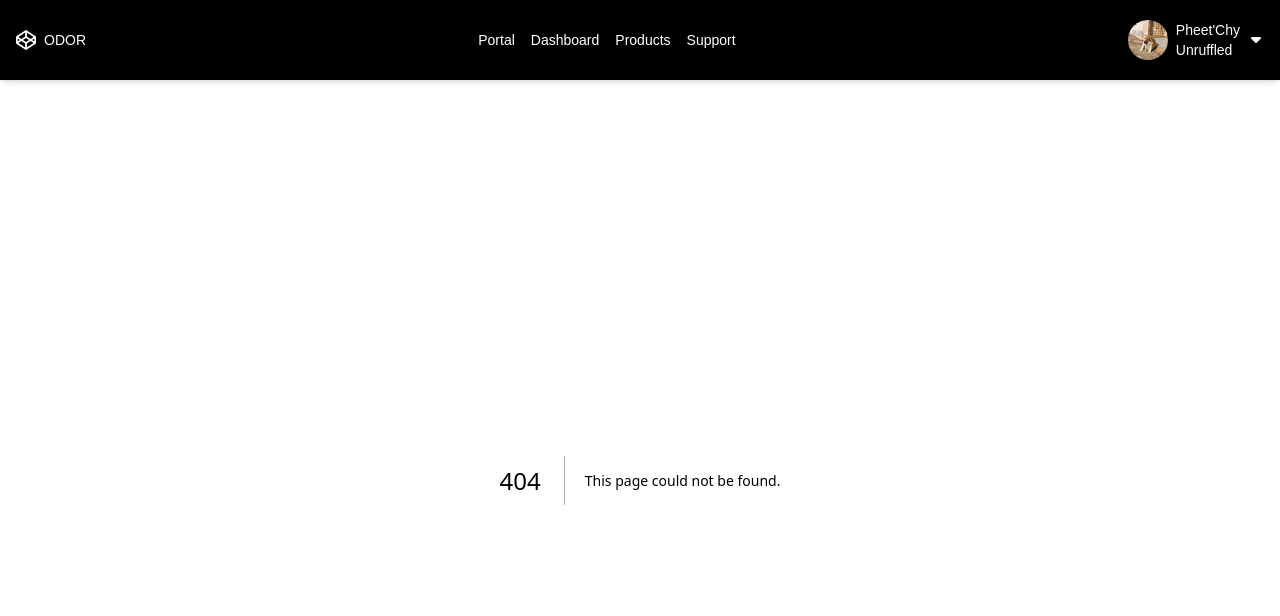
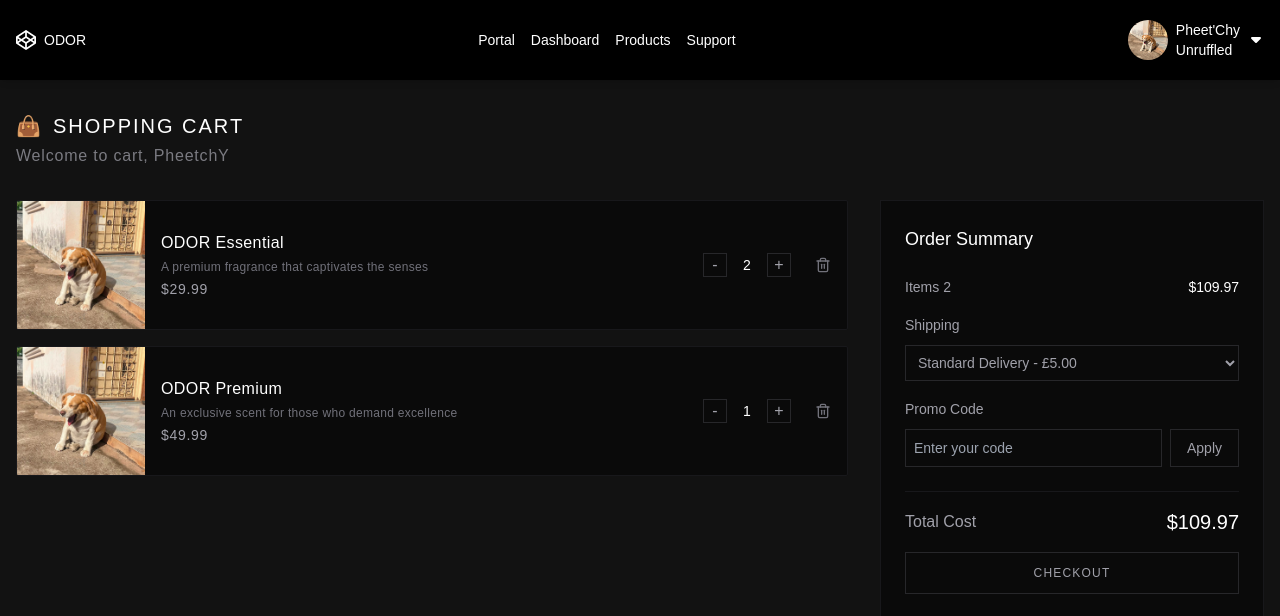
Before and after one commit to Pheethy/pheetlobster, a Next.js app: page /shoppingcart in a window 1280 px wide. Before the commit this address had no page. Shown: the top 616 px of the page. Built offline with nearby package versions, Linux system fonts and the light colour scheme; a web font is replaced by a local one.

Commit message:
Add 🍫Shopping Cart Component

```diff
--- a/src/app/products/page.tsx
+++ b/src/app/products/page.tsx
@@ -23,7 +23,7 @@ export default function Products() {
   return (
     <div className="min-h-screen bg-surface">
       <div className="container flex flex-col justify-between items-center mx-auto px-4 py-4 min-h-screen">
-        <div className="mb-8">
+        {/* Search bar zone */}
         <div className="flex justify-center items-center w-full">
           <div className="flex bg-black justify-center items-center rounded-lg border border-gray-700 focus-within:ring-2 focus:ring-blue-500 focus:border-transparent">
             <Search className="text-gray-400 w-6 h-6 pl-2" />
@@ -35,8 +35,8 @@ export default function Products() {
             />
           </div>
         </div>
-        </div>
 
+        {/* Product list zone */}
         <div className="grid grid-cols-1 md:grid-cols-2 lg:grid-cols-3 xl:grid-cols-3 gap-6">
           {productsResp?.products.map((product, index) => (
             <div
@@ -73,6 +73,7 @@ export default function Products() {
           ))}
         </div>
 
+        {/* Pagination Zone */}
         <div className="w-full flex justify-center py-2 border-t border-zinc-900">
           <div className="flex space-x-2">
             {Array.from({ length: productsResp?.total_page || 0 }, (_, i) => (
--- /dev/null
+++ b/src/app/shoppingcart/page.tsx
@@ -0,0 +1,187 @@
+"use client";
+
+import React, { useState, useEffect } from "react";
+import { Trash2 } from "lucide-react";
+import { motion, AnimatePresence } from "framer-motion";
+import Logo from "@/components/logo/logo";
+
+interface CartItem {
+  id: number;
+  name: string;
+  price: number;
+  quantity: number;
+  image: string;
+  description: string;
+}
+
+export default function ShoppingCart() {
+  const [cartItems, setCartItems] = useState<CartItem[]>([
+    {
+      id: 1,
+      name: "ODOR Essential",
+      price: 29.99,
+      quantity: 2,
+      image: "/mootoo.jpg",
+      description: "A premium fragrance that captivates the senses"
+    },
+    {
+      id: 2,
+      name: "ODOR Premium",
+      price: 49.99,
+      quantity: 1,
+      image: "/mootoo.jpg",
+      description: "An exclusive scent for those who demand excellence"
+    }
+  ]);
+
+  const updateQuantity = (id: number, newQuantity: number) => {
+    if (newQuantity < 1) return;
+    setCartItems(items =>
+      items.map(item =>
+        item.id === id ? { ...item, quantity: newQuantity } : item
+      )
+    );
+  };
+
+  const removeItem = (id: number) => {
+    setCartItems(items => items.filter(item => item.id !== id));
+  };
+
+  const calculateTotal = () => {
+    return cartItems.reduce((total, item) => total + (item.price * item.quantity), 0);
+  };
+
+  return (
+    <div className="min-h-screen bg-surface py-8">
+      <div className="container mx-auto px-4">
+        <motion.div
+          initial={{ y: -20, opacity: 0 }}
+          animate={{ y: 0, opacity: 1 }}
+          transition={{ duration: 0.5 }}
+          className="flex flex-col items-start justify-center mb-8"
+        >
+          <Logo />
+            <p className="text-zinc-400 mt-1 font-extralight tracking-wider animate-pulse">
+              Welcome to cart, PheetchY
+            </p>
+        </motion.div>
+
+        <div className="flex flex-col lg:flex-row gap-8">
+          {/* Cart Items List */}
+          <div className="flex-grow space-y-4">
+            <AnimatePresence>
+            {cartItems.map((item) => (
+              <motion.div
+                key={item.id}
+                initial={{ opacity: 0, y: 20 }}
+                animate={{ opacity: 1, y: 0 }}
+                exit={{ opacity: 0, x: -100 }}
+                transition={{ duration: 0.5 }}
+                className="bg-[#0a0a0a] rounded-sm overflow-hidden transition-all duration-500 flex border border-zinc-900 group hover:border-zinc-700"
+              >
+                <div className="w-32 h-32 overflow-hidden relative">
+                  <div className="absolute inset-0 bg-gradient-to-t from-black/30 to-transparent z-10 opacity-0 group-hover:opacity-100 transition-opacity duration-500"></div>
+                  <img
+                    src={item.image}
+                    alt={item.name}
+                    className="w-full h-full object-cover transition-transform duration-1000 group-hover:scale-105"
+                  />
+                </div>
+                <div className="flex-grow p-4 flex justify-between items-center">
+                  <div className="flex flex-col space-y-1">
+                    <h3 className="font-light text-base tracking-wide text-white group-hover:text-gray-200 transition-colors duration-300">
+                      {item.name}
+                    </h3>
+                    <p className="text-zinc-500 text-xs font-extralight tracking-wide">
+                      {item.description}
+                    </p>
+                    <span className="text-zinc-400 font-light text-sm tracking-wider">
+                      ${item.price.toFixed(2)}
+                    </span>
+                  </div>
+                  <div className="flex items-center space-x-6">
+                    <div className="flex items-center space-x-2">
+                      <button
+                        onClick={() => updateQuantity(item.id, item.quantity - 1)}
+                        className="w-6 h-6 flex items-center justify-center border border-zinc-800 text-zinc-400 hover:border-zinc-600 hover:text-zinc-300 transition-colors duration-300"
+                      >
+                        -
+                      </button>
+                      <span className="w-6 text-center text-white text-sm">{item.quantity}</span>
+                      <button
+                        onClick={() => updateQuantity(item.id, item.quantity + 1)}
+                        className="w-6 h-6 flex items-center justify-center border border-zinc-800 text-zinc-400 hover:border-zinc-600 hover:text-zinc-300 transition-colors duration-300"
+                      >
+                        +
+                      </button>
+                    </div>
+                    <button
+                      onClick={() => removeItem(item.id)}
+                      className="text-zinc-500 hover:text-zinc-300 transition-colors duration-300"
+                    >
+                      <Trash2 className="w-4 h-4" />
+                    </button>
+                  </div>
+                </div>
+              </motion.div>
+            ))}
+            </AnimatePresence>
+          </div>
+
+          {/* Order Summary */}
+          <motion.div
+            className="lg:w-96 h-fit"
+            initial={{ opacity: 0, x: 20 }}
+            animate={{ opacity: 1, x: 0 }}
+            transition={{ duration: 0.5, delay: 0.2 }}
+          >
+            <div className="bg-[#0a0a0a] border border-zinc-900 p-6 space-y-6">
+              <h2 className="text-lg font-light text-white">Order Summary</h2>
+
+              <div className="space-y-4">
+                <div className="flex justify-between text-sm">
+                  <span className="text-zinc-400">Items {cartItems.length}</span>
+                  <span className="text-white">${calculateTotal().toFixed(2)}</span>
+                </div>
+
+                <div className="space-y-2">
+                  <span className="text-zinc-400 text-sm">Shipping</span>
+                  <select className="w-full bg-transparent border border-zinc-800 text-zinc-400 text-sm p-2 focus:outline-none focus:border-zinc-700">
+                    <option value="standard">Standard Delivery - £5.00</option>
+                    <option value="express">Express Delivery - £10.00</option>
+                  </select>
+                </div>
+
+                <div className="space-y-2">
+                  <span className="text-zinc-400 text-sm">Promo Code</span>
+                  <div className="flex gap-2">
+                    <input
+                      type="text"
+                      placeholder="Enter your code"
+                      className="flex-grow bg-transparent border border-zinc-800 text-zinc-400 text-sm p-2 focus:outline-none focus:border-zinc-700"
+                    />
+                    <button className="px-4 py-2 border border-zinc-800 text-zinc-400 text-sm hover:bg-zinc-800 hover:text-white transition-colors duration-300">
+                      Apply
+                    </button>
+                  </div>
+                </div>
+              </div>
+
+              <div className="pt-4 border-t border-zinc-900">
+                <div className="flex justify-between items-center mb-4">
+                  <span className="text-zinc-400 font-light">Total Cost</span>
+                  <span className="text-white text-xl font-light">
+                    ${calculateTotal().toFixed(2)}
+                  </span>
+                </div>
+                <button className="w-full bg-transparent hover:bg-zinc-900 text-zinc-400 hover:text-white border border-zinc-800 py-3 text-xs tracking-widest uppercase font-light transition-all duration-300">
+                  Checkout
+                </button>
+              </div>
+            </div>
+          </motion.div>
+        </div>
+      </div>
+    </div>
+  );
+}
--- /dev/null
+++ b/src/components/logo/logo.tsx
@@ -0,0 +1,27 @@
+"use client";
+
+import React from "react";
+import { motion } from "framer-motion";
+
+export default function Logo() {
+  return (
+    <motion.div
+      initial={{ scale: 0.95, opacity: 0 }}
+      animate={{ scale: 1, opacity: 1 }}
+      transition={{ duration: 0.6, ease: "easeOut" }}
+      className="flex items-center space-x-3"
+    >
+    <div className="text-xl">
+    👜
+    </div>
+      <motion.span
+        initial={{ x: -15, opacity: 0 }}
+        animate={{ x: 0, opacity: 1 }}
+        transition={{ duration: 0.5, delay: 0.3 }}
+        className="ml-2 text-xl font-light tracking-widest text-white uppercase"
+      >
+        Shopping Cart
+      </motion.span>
+    </motion.div>
+  );
+}
--- a/src/components/navbar/navbar.tsx
+++ b/src/components/navbar/navbar.tsx
@@ -37,8 +37,13 @@ export default function Navbar() {
 
   const handleMenuItemClick = (action?: string) => {
     setIsMenuVisible(false);
-    if (action === "signin") {
+    switch (action) {
+    case "signin":
       window.location.href = "/signin";
+      break;
+    case "cart":
+      window.location.href = "/shoppingcart";
+      break;
     }
   };
 
@@ -128,6 +133,12 @@ export default function Navbar() {
                     Profile Settings
                   </div>
                   <div
+                    onClick={() => handleMenuItemClick("cart")}
+                    className="text-left text-sm text-gray-300 p-2 hover:bg-gray-800 rounded-lg transition-colors cursor-pointer"
+                  >
+                    Shopping Cart
+                  </div>
+                  <div
                     onClick={() => handleMenuItemClick("profile")}
                     className="text-left text-sm text-gray-300 p-2 hover:bg-gray-800 rounded-lg transition-colors cursor-pointer"
                   >
```
Lines whose indentation alone changed are shown as unchanged.
